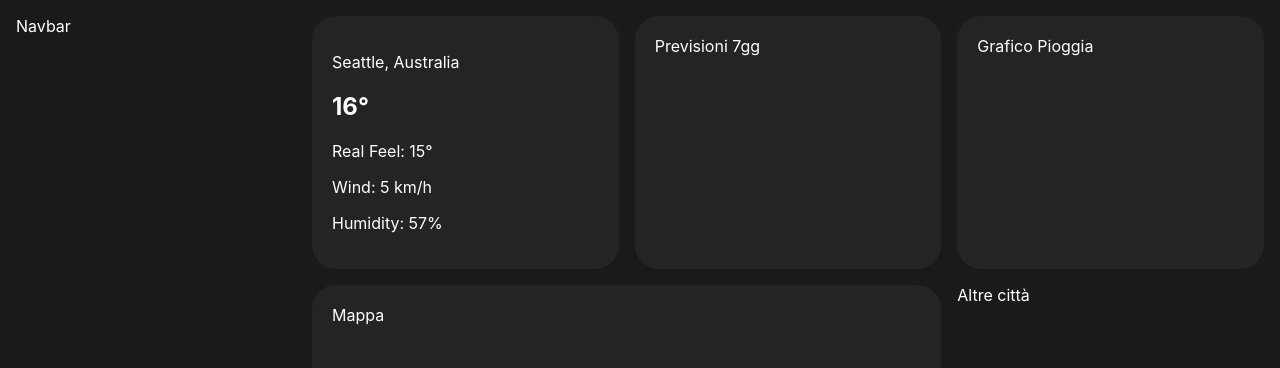
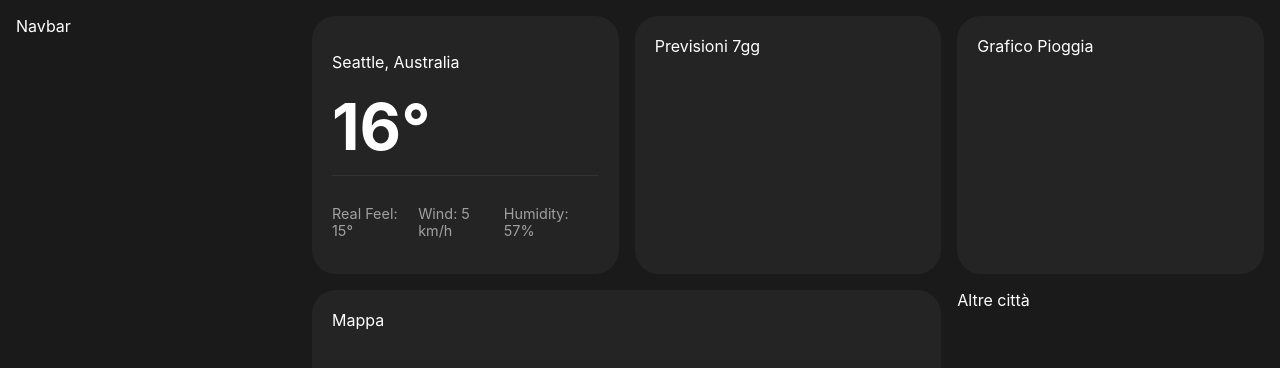
Before and after one commit to GennaroBuonomo/weather-app, a React (Vite) app: page / in a window 1280 px wide. Shown: the top 368 px of the page. Built offline with nearby package versions, Linux system fonts and the light colour scheme.

Commit message:
feat: add styles for weather-today section and enhance layout

```diff
--- a/src/App.css
+++ b/src/App.css
@@ -34,3 +34,24 @@ section {
 .rain-chart { grid-area: chart; }
 .global-map { grid-area: map; }
 .other-cities { grid-area: cities; }
+
+.weather-today{
+  display: flex;
+  flex-direction: column;
+  justify-content: space-between;
+}
+
+.weather-header h2 {
+  font-size: 4rem;
+  margin: 10px 0;
+  font-weight: 700;
+}
+
+.weather-details {
+  border-top: 1px solid #333;
+  padding-top: 15px;
+  display: flex;
+  justify-content: space-between;
+  font-size: 0.9rem;
+  color: #a0a0a0;
+}
```
